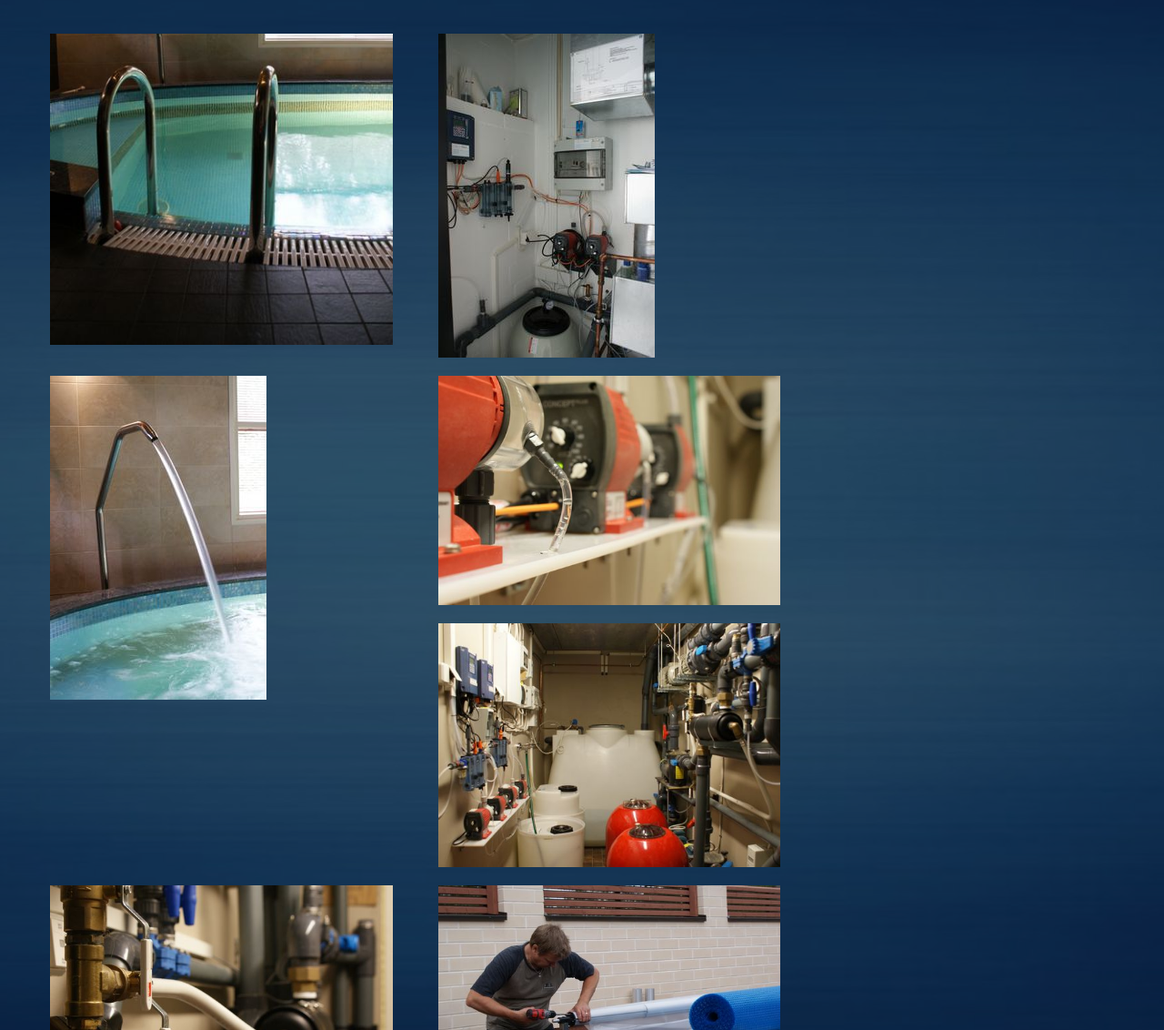
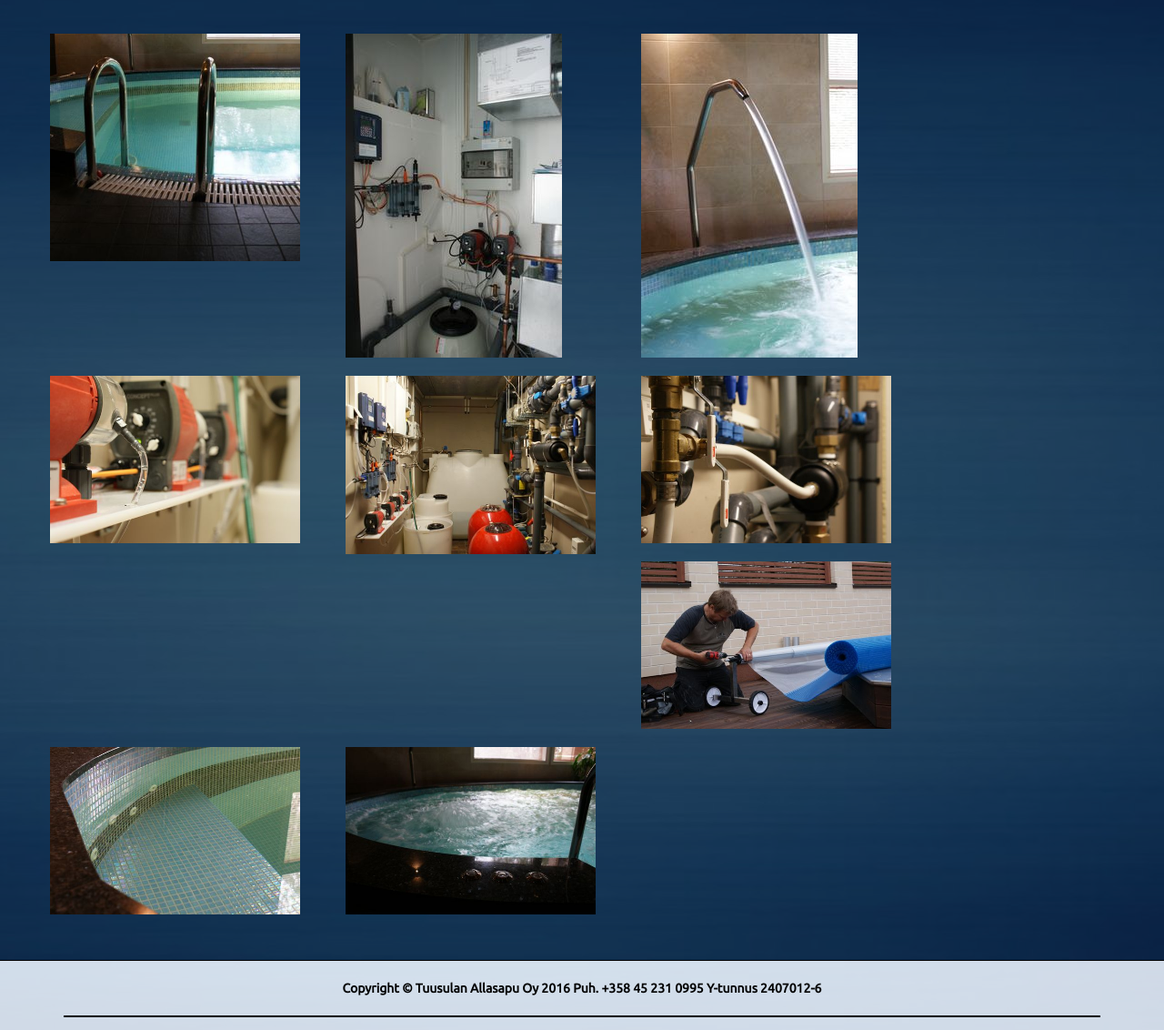
Before and after one commit to ilarinie/ng-allasapu, a plain HTML site: page index.html at #/galleria in a window 1280 px wide. Shown: the part 53-1185 px from the top of the page at 91% size. Drawn offline with Linux system fonts and the light colour scheme; some packages are replaced by stand-ins of ours; a script that the page names is missing.

Commit message:
tweaked gallery

```diff
--- a/views/galleria.html
+++ b/views/galleria.html
@@ -1,21 +1,11 @@
 <div class="col-md-12">
-         <div class="col-md-4 col-xs-10 img-container">
-         <img class="img-responsive gallery-img" src="img/1.jpg">
-         </div><div class="col-md-4 col-xs-10  img-container">
-         <img class="img-responsive gallery-img" src="img/2.JPG">
-         </div><div class="col-md-4 col-xs-10 img-container">
-         <img class="img-responsive gallery-img" src="img/3.JPG">
-         </div><div class="col-md-4 col-xs-10 img-container">
-         <img class="img-responsive gallery-img" src="img/4.JPG">
-         </div><div class="col-md-4 col-xs-10 img-container">
-         <img class="img-responsive gallery-img" src="img/5.JPG">
-         </div><div class="col-md-4 col-xs-10 img-container">
-         <img class="img-responsive gallery-img " src="img/6.JPG">
-         </div><div class="col-md-4 col-xs-10 img-container">
-         <img class="img-responsive gallery-img " src="img/7.JPG">
-         </div><div class="col-md-4 col-xs-10 img-container">
-         <img class="img-responsive gallery-img" src="img/8.jpg">
-         </div><div class="col-md-4 col-xs-10 img-container">
-         <img class="img-responsive gallery-img" src="img/9.jpg">
-         </div>
+    <div class="col-md-3 col-xs-10 img-container"> <img class="img-responsive gallery-img" src="img/1.jpg"> </div>
+    <div class="col-md-3 col-xs-10  img-container"> <img class="img-responsive gallery-img" src="img/2.JPG"> </div>
+    <div class="col-md-3 col-xs-10 img-container"> <img class="img-responsive gallery-img" src="img/3.JPG"> </div>
+    <div class="col-md-3 col-xs-10 img-container"> <img class="img-responsive gallery-img" src="img/4.JPG"> </div>
+    <div class="col-md-3 col-xs-10 img-container"> <img class="img-responsive gallery-img" src="img/5.JPG"> </div>
+    <div class="col-md-3 col-xs-10 img-container"> <img class="img-responsive gallery-img " src="img/6.JPG"> </div>
+    <div class="col-md-3 col-xs-10 img-container"> <img class="img-responsive gallery-img " src="img/7.JPG"> </div>
+    <div class="col-md-3 col-xs-10 img-container"> <img class="img-responsive gallery-img" src="img/8.jpg"> </div>
+    <div class="col-md-3 col-xs-10 img-container"> <img class="img-responsive gallery-img" src="img/9.jpg"> </div>
 </div>
```
